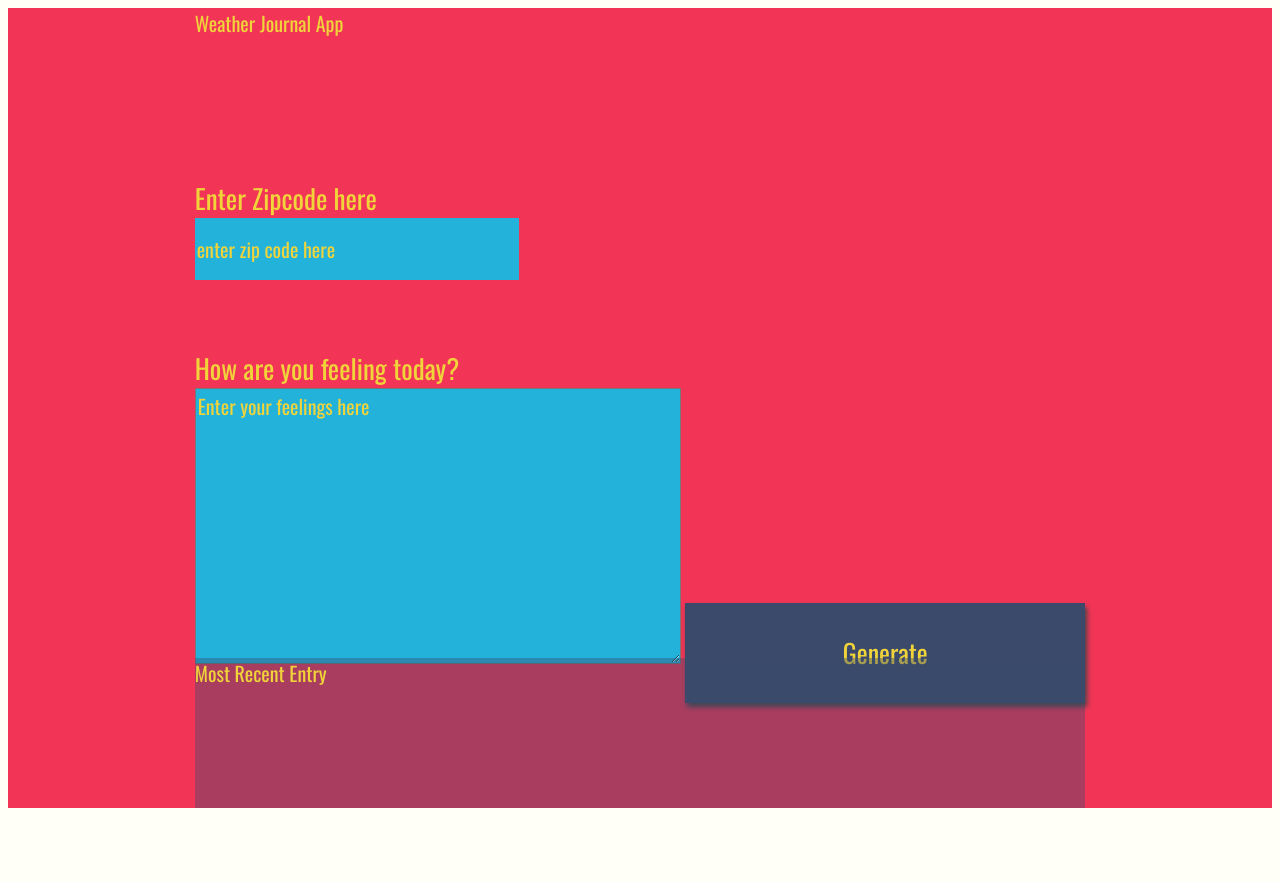
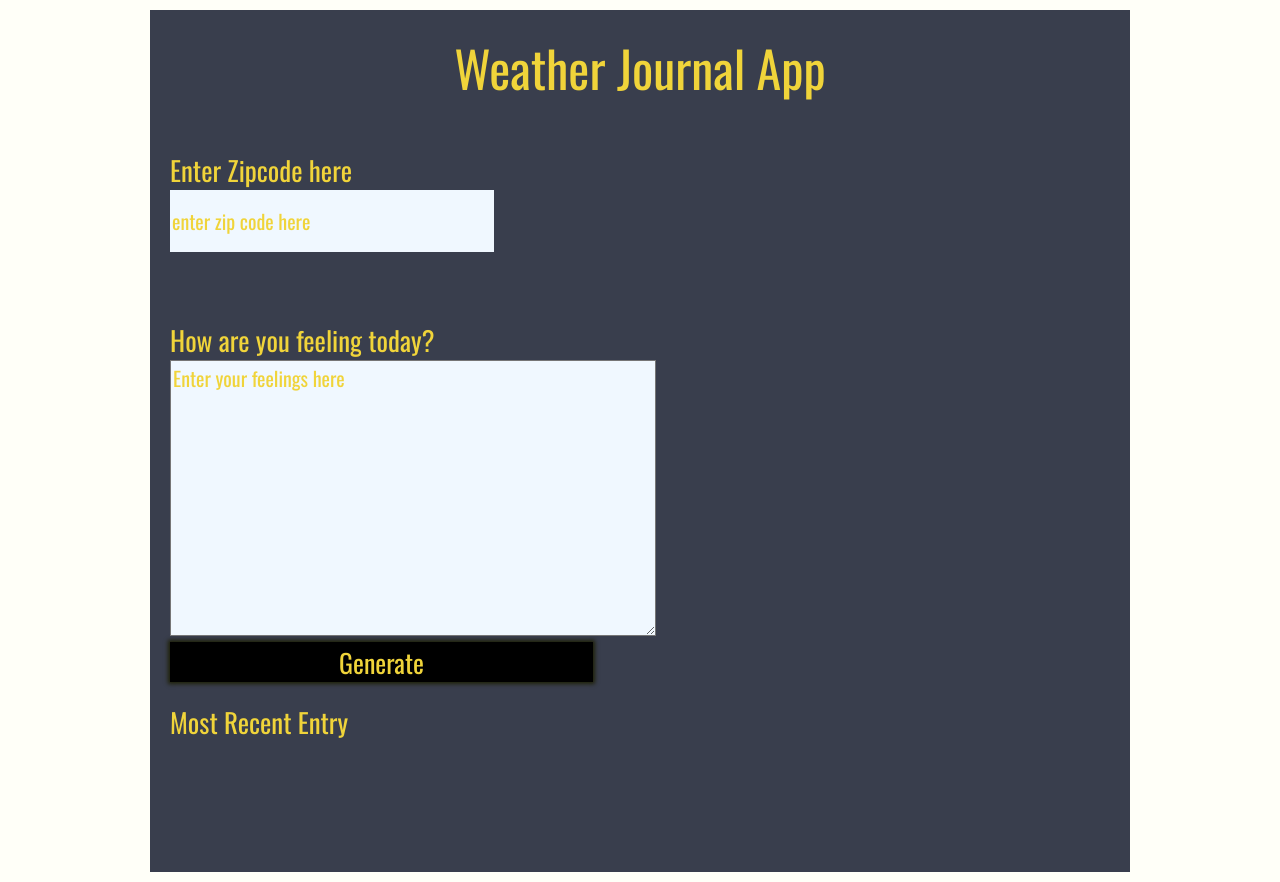
Before and after one commit to DaliaEltohami/Weather-Journal-App, a plain HTML site: page My Project/index.html in a window 1280 px wide. Before the commit the page ends 816 px from the top, so only its background shows below. Drawn offline with nearby package versions, Linux system fonts and the light colour scheme; a web font is replaced by a local one.

Commit message:
Update style.css

```diff
--- a/My Project/style.css
+++ b/My Project/style.css
@@ -1,19 +1,20 @@
 body{
     background: #fffff8;
     font-family: -apple-system, BlinkMacSystemFont, sans-serif;
+    margin: 10px 150px;
 }
 
 #app{
     display: grid;
+    grid-template-rows: 100px;
     grid-auto-rows: minmax(150px, auto);
-    /* grid-template-columns:  */
-    height:100vh;
-    background: #f23557;
+    background: #393e4d;
     color: #f0d43a;
-    justify-content: center;
     grid-gap: 1em;
     font-size: 20px;
     font-family: 'Oswald', sans-serif;
+
+    padding: 20px;
 }
 
 .holder{
@@ -21,7 +22,7 @@ body{
 }
 
 .entry{
-    background: rgba(59, 74, 107, .4);
+
 }
 
 #entryHolder{
@@ -40,12 +41,17 @@ body{
 
 }
 
-.headline {
+div.holder.headline {
+    display: flex;
+    justify-content: center;
+    font-size: 50px;
+    height: 80px;
 
 }
 .title{
+    font-size: 27px;
+}
 
-}
 
 /*  Basic Styling To Override Default For Basic HTML Elements */
 label{
@@ -57,7 +63,7 @@ input{
     display:block;
     height: 60px;
     width: 320px;
-    background:#22b2da;
+    background:aliceblue;
     color: #f0d43a;
     font-size: 20px;
     font-family: 'Oswald', sans-serif;
@@ -65,21 +71,23 @@ input{
 }
 
 button{
-    width: 400px;
-    height: 100px;
-    background: #3b4a6b;
+    width: 423px;
+    height: 40px;
+    background: #000000;
     color: #f0d43a;
     font-size: 26px;
     font-family: 'Oswald', sans-serif;
     border: none;
-    box-shadow: 2px 4px 5px #444;
+    box-shadow: 0px 0px 4px 2px #1f2107;
+    display: block;
+    cursor: pointer;
 }
 h1{
     font-size: 36px;
 }
 
 textarea{
-    background:#22b2da;
+    background:aliceblue;
     color: #f0d43a;
     font-size: 20px;
     font-family: 'Oswald', sans-serif;
```
